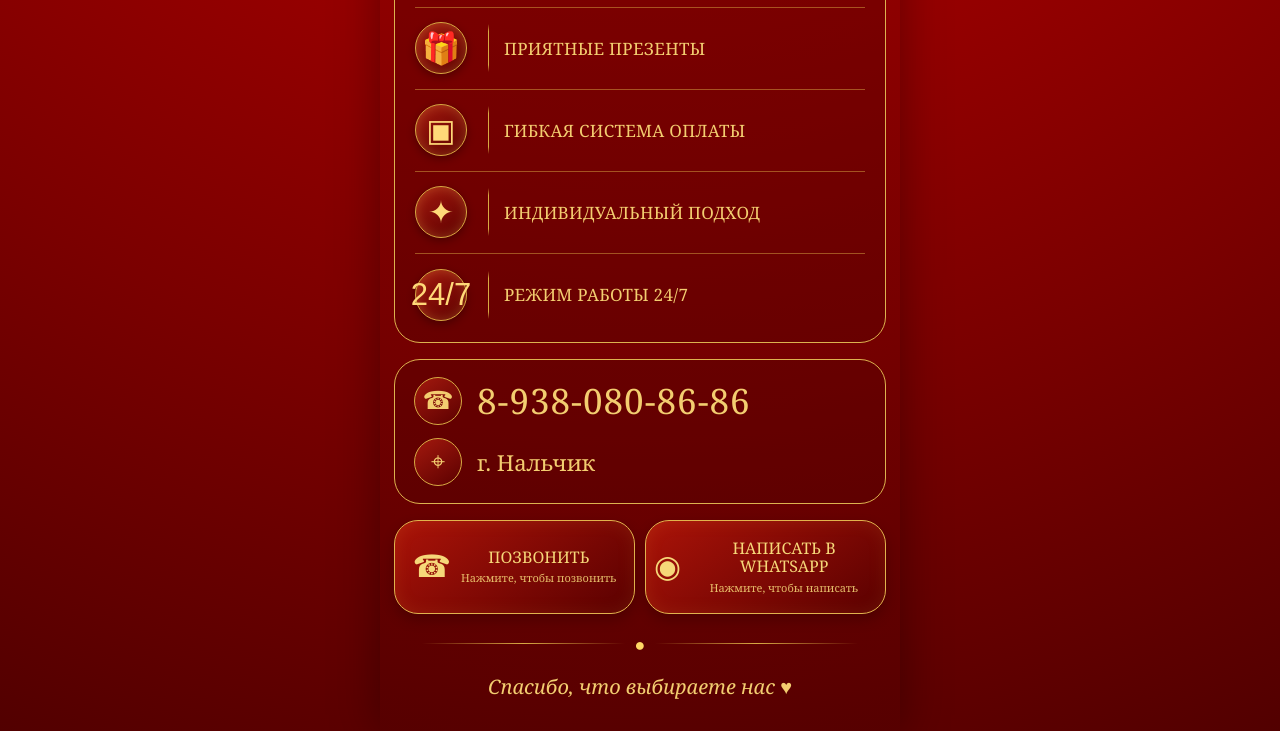
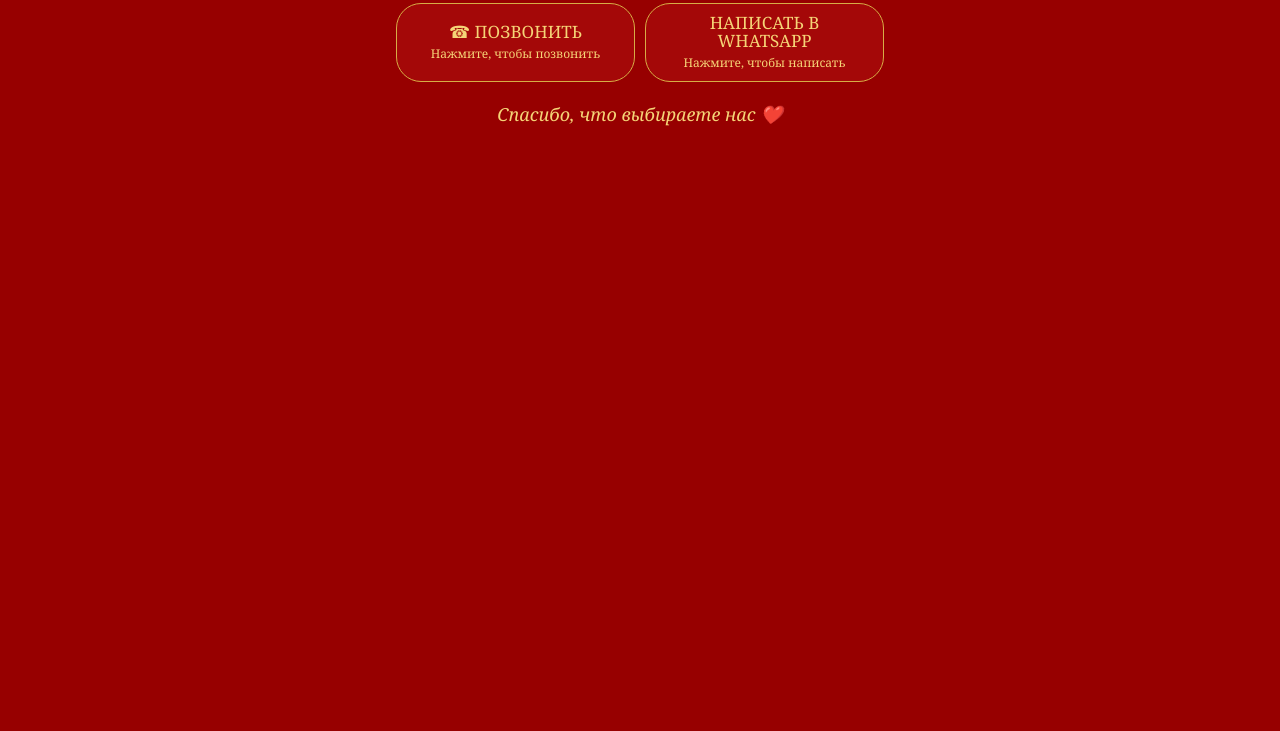
Before and after one commit to ZM-cosm-fillers/ZM, a plain HTML site: page index.html in a window 1280 px wide. Shown: the part 714-1445 px from the top of the page. After the commit the page ends 872 px from the top, so only its background shows below. Drawn offline with Linux system fonts and the light colour scheme.

Commit message:
Refactor index.html for styling and structure updates

```diff
--- a/index.html
+++ b/index.html
@@ -3,7 +3,7 @@
 <head>
   <meta charset="UTF-8">
   <meta name="viewport" content="width=device-width, initial-scale=1.0">
-  <meta name="theme-color" content="#980000">
+  <meta name="theme-color" content="#970000">
 
   <title>ZM COSM. FILLERS</title>
 
@@ -12,282 +12,225 @@
       box-sizing: border-box;
     }
 
-    html {
-      scroll-behavior: smooth;
+    html, body {
+      margin: 0;
+      padding: 0;
     }
 
     body {
-      margin: 0;
-      min-height: 100vh;
-      background:
-        radial-gradient(circle at 50% 0%, #d30b0b 0%, #ad0000 30%, #7b0000 70%, #520000 100%);
-      color: #f3cd70;
+      background: #970000;
+      color: #f5d477;
       font-family: Georgia, "Times New Roman", serif;
     }
 
     .page {
       width: 100%;
       max-width: 520px;
-      min-height: 100vh;
       margin: 0 auto;
-      padding: 14px 14px 28px;
-      background:
-        radial-gradient(circle at 50% 5%, rgba(255, 70, 50, .20), transparent 35%),
-        linear-gradient(180deg, rgba(160,0,0,.20), rgba(70,0,0,.25));
-      box-shadow: 0 0 45px rgba(0,0,0,.35);
+      padding: 14px 16px 20px;
+      background: #970000;
     }
 
-    .hero {
-      overflow: hidden;
-      border: 1px solid #d8aa43;
-      border-radius: 28px;
-      background: #980000;
-      box-shadow:
-        0 10px 28px rgba(0,0,0,.30),
-        inset 0 0 25px rgba(255,185,50,.08);
+    .box {
+      border: 1.5px solid #d7ad45;
+      border-radius: 26px;
+      background: #970000;
+      margin-bottom: 14px;
     }
 
-    .hero img {
+    /* ЛОГОТИП */
+
+    .logo-box {
+      padding: 8px;
+      overflow: hidden;
+    }
+
+    .logo-box img {
       display: block;
       width: 100%;
       height: auto;
+      border-radius: 20px;
     }
 
-    .motto {
-      margin: 16px 0;
-      padding: 17px 18px;
+    /* СЛОГАН */
+
+    .slogan {
+      padding: 18px 14px;
       text-align: center;
-      border: 1px solid #ddb24e;
-      border-radius: 24px;
-      background: rgba(83, 0, 0, .34);
-      box-shadow:
-        inset 0 0 18px rgba(255, 191, 59, .06),
-        0 6px 18px rgba(0,0,0,.15);
+      font-size: 22px;
+      line-height: 1.35;
+      font-style: italic;
     }
 
-    .motto .first {
-      display: block;
-      font-size: 23px;
-      font-style: italic;
-      line-height: 1.25;
+    /* ПРЕИМУЩЕСТВА */
+
+    .advantages {
+      padding: 4px 18px;
     }
 
-    .motto .second {
-      display: block;
-      margin-top: 5px;
-      font-size: 20px;
-      font-style: italic;
-      line-height: 1.25;
+    .item {
+      min-height: 68px;
+      display: flex;
+      align-items: center;
+      gap: 14px;
+      border-bottom: 1px solid rgba(215, 173, 69, 0.55);
+      padding: 8px 0;
     }
 
-    .benefits {
-      padding: 6px 20px;
-      border: 1px solid #ddb24e;
-      border-radius: 26px;
-      background: rgba(73,0,0,.30);
-    }
-
-    .benefit {
-      display: grid;
-      grid-template-columns: 58px 1px 1fr;
-      align-items: center;
-      gap: 15px;
-      min-height: 82px;
-      border-bottom: 1px solid rgba(220,174,70,.48);
-    }
-
-    .benefit:last-child {
-      border-bottom: 0;
+    .item:last-child {
+      border-bottom: none;
     }
 
     .icon {
-      width: 52px;
-      height: 52px;
+      width: 54px;
+      height: 54px;
+      min-width: 54px;
+      border: 1.5px solid #d7ad45;
+      border-radius: 50%;
       display: flex;
       align-items: center;
       justify-content: center;
       font-family: Arial, sans-serif;
-      font-size: 31px;
-      color: #ffd978;
-      border: 1px solid #d8aa43;
-      border-radius: 50%;
-      background: linear-gradient(145deg, #a3190e, #5c0000);
-      box-shadow:
-        inset 0 0 12px rgba(255,207,90,.25),
-        0 3px 8px rgba(0,0,0,.3);
+      font-size: 25px;
+      line-height: 1;
+      background: #a40808;
+      color: #f5d477;
     }
 
-    .vline {
-      width: 1px;
-      height: 48px;
-      background: linear-gradient(
-        transparent,
-        #d8aa43 15%,
-        #d8aa43 85%,
-        transparent
-      );
+    .icon.work {
+      font-size: 17px;
+      font-weight: bold;
+      letter-spacing: -1px;
     }
 
-    .benefit-text {
+    .text {
+      border-left: 1px solid #d7ad45;
+      padding-left: 14px;
       font-size: 17px;
-      line-height: 1.25;
-      letter-spacing: .3px;
+      line-height: 1.15;
       text-transform: uppercase;
+      flex: 1;
     }
 
-    .contact {
-      margin-top: 16px;
-      padding: 17px 19px;
-      border: 1px solid #ddb24e;
-      border-radius: 26px;
-      background: rgba(73,0,0,.30);
+    /* КОНТАКТЫ */
+
+    .contacts {
+      padding: 10px 18px;
     }
 
     .contact-row {
       display: flex;
       align-items: center;
-      gap: 15px;
-    }
-
-    .contact-row + .contact-row {
-      margin-top: 13px;
+      gap: 14px;
+      min-height: 62px;
     }
 
     .contact-icon {
-      flex: 0 0 48px;
       width: 48px;
       height: 48px;
+      min-width: 48px;
+      border: 1.5px solid #d7ad45;
+      border-radius: 50%;
       display: flex;
       align-items: center;
       justify-content: center;
-      border: 1px solid #d8aa43;
-      border-radius: 50%;
-      font-family: Arial, sans-serif;
-      font-size: 25px;
-      background: linear-gradient(145deg, #a3190e, #5c0000);
-    }
-
-    .phone {
-      color: #f3cd70;
-      text-decoration: none;
-      font-size: clamp(25px, 7vw, 35px);
-      white-space: nowrap;
-      letter-spacing: 1px;
-    }
-
-    .city {
       font-size: 22px;
     }
 
+    .contact-text {
+      font-size: 21px;
+      line-height: 1.2;
+    }
+
+    /* КНОПКИ */
+
     .buttons {
-      display: grid;
-      grid-template-columns: 1fr 1fr;
+      display: flex;
       gap: 10px;
-      margin-top: 16px;
+      margin-bottom: 16px;
     }
 
     .btn {
-      min-height: 94px;
-      padding: 12px 8px;
+      width: 50%;
+      min-height: 78px;
+      border: 1.5px solid #d7ad45;
+      border-radius: 25px;
+      background: #a40808;
+      color: #f5d477;
+      text-decoration: none;
       display: flex;
       align-items: center;
       justify-content: center;
-      gap: 10px;
-
-      border: 1px solid #e1b34d;
-      border-radius: 24px;
-
-      color: #f6d779;
-      text-decoration: none;
       text-align: center;
-
-      background:
-        linear-gradient(145deg, rgba(174,20,9,.95), rgba(89,0,0,.95));
-
-      box-shadow:
-        inset 0 0 18px rgba(255,190,64,.10),
-        0 6px 14px rgba(0,0,0,.20);
-    }
-
-    .btn:active {
-      transform: scale(.98);
-    }
-
-    .btn-symbol {
-      font-family: Arial, sans-serif;
-      font-size: 31px;
+      padding: 10px;
     }
 
     .btn-title {
       display: block;
-      font-size: 16px;
-      line-height: 1.15;
+      font-size: 17px;
+      line-height: 1.05;
       text-transform: uppercase;
     }
 
     .btn-small {
       display: block;
       margin-top: 4px;
-      font-size: 11px;
-      opacity: .88;
+      font-size: 12px;
+      text-transform: none;
     }
 
-    .thanks {
-      margin: 18px 0 3px;
+    /* НИЗ */
+
+    .footer {
       text-align: center;
-      font-size: 20px;
+      font-size: 18px;
       font-style: italic;
-      line-height: 1.3;
+      padding: 4px 5px 12px;
     }
 
-    .decor {
-      display: flex;
-      align-items: center;
-      gap: 10px;
-      margin: 18px 28px 0;
-    }
+    @media (max-width: 380px) {
+      .page {
+        padding-left: 10px;
+        padding-right: 10px;
+      }
 
-    .decor::before,
-    .decor::after {
-      content: "";
-      flex: 1;
-      height: 1px;
-      background: linear-gradient(
-        90deg,
-        transparent,
-        #d8aa43,
-        transparent
-      );
-    }
+      .slogan {
+        font-size: 19px;
+        padding: 14px 10px;
+      }
 
-    .decor span {
-      color: #ffd765;
-      font-size: 18px;
-    }
+      .advantages {
+        padding-left: 14px;
+        padding-right: 14px;
+      }
 
-    @media (max-width: 390px) {
-      .benefit {
-        grid-template-columns: 48px 1px 1fr;
-        gap: 11px;
-        min-height: 72px;
+      .item {
+        gap: 10px;
+        min-height: 62px;
       }
 
       .icon {
-        width: 44px;
-        height: 44px;
-        font-size: 25px;
+        width: 48px;
+        height: 48px;
+        min-width: 48px;
+        font-size: 22px;
       }
 
-      .benefit-text {
-        font-size: 14px;
+      .icon.work {
+        font-size: 15px;
       }
 
-      .buttons {
-        grid-template-columns: 1fr;
+      .text {
+        font-size: 15px;
+        padding-left: 10px;
       }
 
-      .phone {
-        font-size: 25px;
+      .contact-text {
+        font-size: 18px;
+      }
+
+      .btn-title {
+        font-size: 15px;
       }
     }
   </style>
@@ -297,95 +240,87 @@
 
   <main class="page">
 
-    <section class="hero">
-      <img src="logo.png" alt="ZM COSM. FILLERS">
+    <!-- ЛОГОТИП -->
+    <section class="box logo-box">
+      <img src="логотип.png" alt="ZM COSM. FILLERS">
     </section>
 
-    <section class="motto">
-      <span class="first">Красота в деталях,</span>
-      <span class="second">Совершенство в каждом движении.</span>
+    <!-- СЛОГАН -->
+    <section class="box slogan">
+      Красота в деталях,<br>
+      Совершенство в каждом движении.
     </section>
 
-    <section class="benefits">
+    <!-- ПРЕИМУЩЕСТВА -->
+    <section class="box advantages">
 
-      <div class="benefit">
-        <div class="icon">🚚</div>
-        <div class="vline"></div>
-        <div class="benefit-text">Быстрая доставка</div>
+      <div class="item">
+        <div class="icon">✦</div>
+        <div class="text">Индивидуальный подход</div>
       </div>
 
-      <div class="benefit">
-        <div class="icon">🎁</div>
-        <div class="vline"></div>
-        <div class="benefit-text">Приятные презенты</div>
+      <div class="item">
+        <div class="icon">🚚</div>
+        <div class="text">Быстрая доставка</div>
       </div>
 
-      <div class="benefit">
+      <div class="item">
         <div class="icon">▣</div>
-        <div class="vline"></div>
-        <div class="benefit-text">Гибкая система оплаты</div>
+        <div class="text">Гибкая система оплаты</div>
       </div>
 
-      <div class="benefit">
-        <div class="icon">✦</div>
-        <div class="vline"></div>
-        <div class="benefit-text">Индивидуальный подход</div>
+      <div class="item">
+        <div class="icon work">24/7</div>
+        <div class="text">Режим работы 24/7</div>
       </div>
 
-      <div class="benefit">
-        <div class="icon">24/7</div>
-        <div class="vline"></div>
-        <div class="benefit-text">Режим работы 24/7</div>
+      <div class="item">
+        <div class="icon">🎁</div>
+        <div class="text">Приятные презенты</div>
       </div>
 
     </section>
 
-    <section class="contact">
+    <!-- КОНТАКТЫ -->
+    <section class="box contacts">
 
       <div class="contact-row">
         <div class="contact-icon">☎</div>
-        <a class="phone" href="tel:+79380808686">
-          8-938-080-86-86
-        </a>
+        <div class="contact-text">8-938-080-86-86</div>
       </div>
 
       <div class="contact-row">
         <div class="contact-icon">⌖</div>
-        <div class="city">г. Нальчик</div>
+        <div class="contact-text">г. Нальчик</div>
       </div>
 
     </section>
 
+    <!-- КНОПКИ -->
     <section class="buttons">
 
       <a class="btn" href="tel:+79380808686">
-        <span class="btn-symbol">☎</span>
         <span>
-          <span class="btn-title">Позвонить</span>
+          <span class="btn-title">☎ Позвонить</span>
           <span class="btn-small">Нажмите, чтобы позвонить</span>
         </span>
       </a>
 
-      <a
-        class="btn"
-        href="https://wa.me/79380808686"
-        target="_blank"
-        rel="noopener"
-      >
-        <span class="btn-symbol">◉</span>
+      <a class="btn"
+         href="https://wa.me/79380808686"
+         target="_blank"
+         rel="noopener">
         <span>
-          <span class="btn-title">Написать в WhatsApp</span>
+          <span class="btn-title">Написать в<br>WhatsApp</span>
           <span class="btn-small">Нажмите, чтобы написать</span>
         </span>
       </a>
 
     </section>
 
-    <div class="decor"><span>●</span></div>
-
-    <div class="thanks">
-      Спасибо, что выбираете нас ♥
-    </div>
+    <footer class="footer">
+      Спасибо, что выбираете нас ❤️
+    </footer>
 
   </main>
 
```
